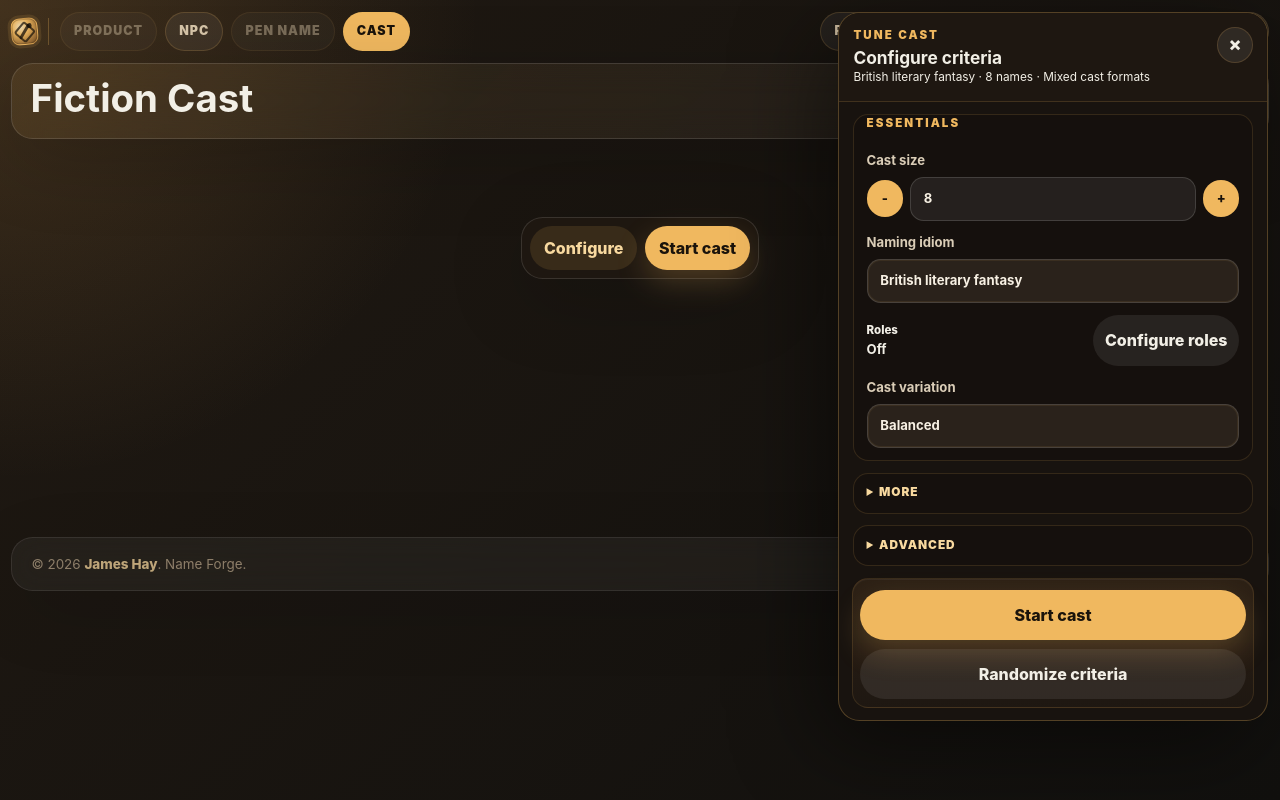
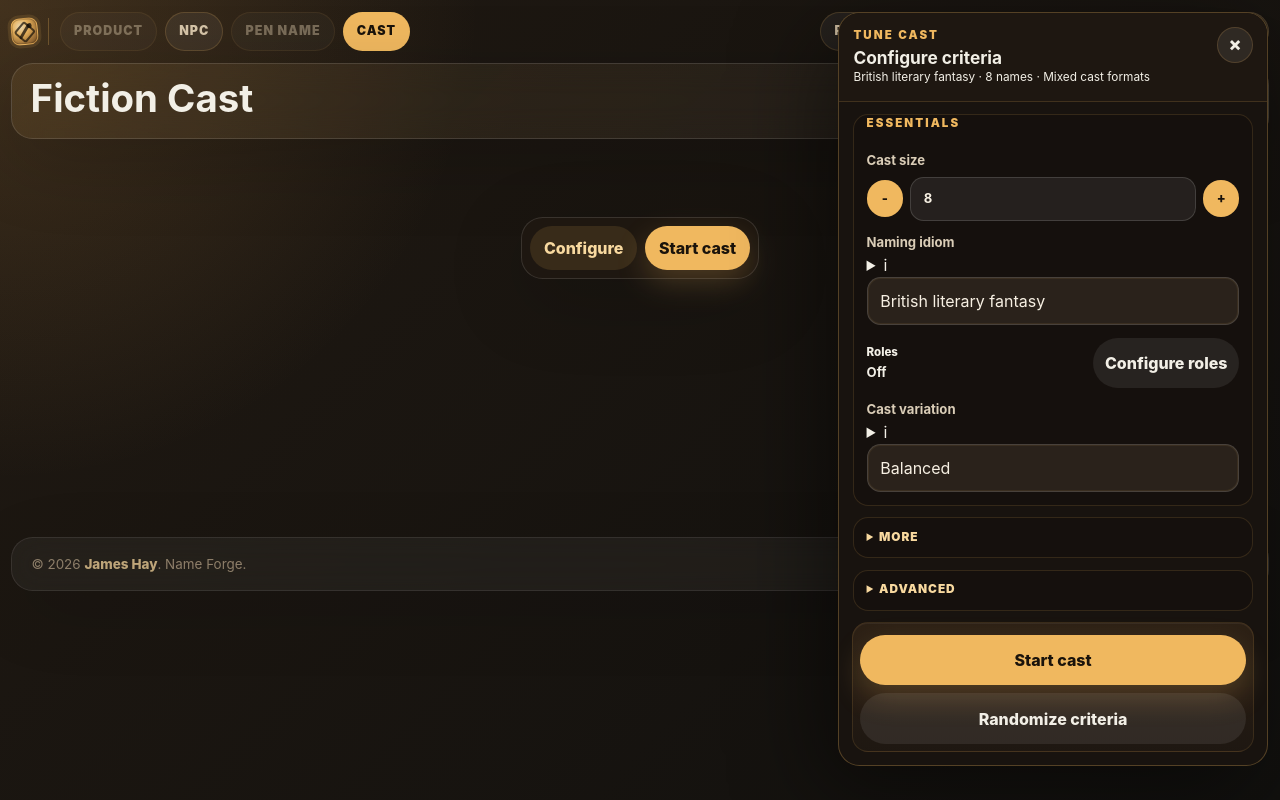
Before and after one commit to jaahay/name-forge, a React (Vite) app: page / in a window 1280 px wide. Both pictures are taken after a click on the button "Configure". Built offline with nearby package versions, Linux system fonts and the light colour scheme.

Commit message:
Add selective Configure contextual help

```diff
--- a/src/ui/ConfigureCriteria.tsx
+++ b/src/ui/ConfigureCriteria.tsx
@@ -8,6 +8,7 @@ import {
 import type { FictionCastSettings } from '../fictionCast/types';
 import { castVariationOptions, type FictionCastVariation } from '../fictionCast/variation';
 import type { StylePackSummary } from '../engine/types';
+import { ContextualHelp } from './ContextualHelp';
 import { fictionCastRolesSummary } from './FictionCastRolesConfiguration';
 import type { NamingModeConfig } from './modes';
 import { advancedScoreControls, primaryScoreControls, type ControlKey } from './presentation';
@@ -99,12 +100,17 @@ export function ConfigureCriteria({
               <button type="button" className="stepper-button" onClick={() => updateCastSize(castSize + 1)} aria-label="Increase cast size">+</button>
             </div>
           </label>
-          <label>
-            <span>Naming idiom</span>
-            <select value={settings.stylePackId} onChange={(event) => onUpdateSetting('stylePackId', event.target.value)}>
+          <div className="configure-field">
+            <div className="control-label-row">
+              <label htmlFor="fiction-cast-naming-idiom">Naming idiom</label>
+              <ContextualHelp id="naming-idiom-help" label="Naming idiom">
+                <p>A creative naming source for characteristic tendencies. It works alongside your other settings; there is no separate idiom adherence or strength control.</p>
+              </ContextualHelp>
+            </div>
+            <select id="fiction-cast-naming-idiom" value={settings.stylePackId} onChange={(event) => onUpdateSetting('stylePackId', event.target.value)}>
               {stylePacks.map((pack) => <option key={pack.id} value={pack.id}>{pack.label}</option>)}
             </select>
-          </label>
+          </div>
           <div className="configure-role-entry">
             <div className="configure-role-summary">
               <span>Roles</span>
@@ -120,12 +126,17 @@ export function ConfigureCriteria({
               Configure roles
             </button>
           </div>
-          <label>
-            <span>Cast variation</span>
-            <select value={settings.castVariation ?? 'balanced'} onChange={(event) => onUpdateSetting('castVariation', event.target.value as FictionCastVariation)}>
+          <div className="configure-field">
+            <div className="control-label-row">
+              <label htmlFor="fiction-cast-variation">Cast variation</label>
+              <ContextualHelp id="cast-variation-help" label="Cast variation">
+                <p>Controls how widely cast members vary around the Familiar baseline. It does not replace or rewrite Familiar.</p>
+              </ContextualHelp>
+            </div>
+            <select id="fiction-cast-variation" value={settings.castVariation ?? 'balanced'} onChange={(event) => onUpdateSetting('castVariation', event.target.value as FictionCastVariation)}>
               {castVariationOptions.map((option) => <option key={option.value} value={option.value}>{option.label}</option>)}
             </select>
-          </label>
+          </div>
         </div>
       </section>
 
@@ -150,10 +161,15 @@ export function ConfigureCriteria({
           {advancedScoreControls.map((control) => (
             <ScoreControl key={control.key} control={control} value={semanticBaseline[control.key]} onChange={updateSemanticControl} />
           ))}
-          <label className="seed-control">
-            <span>Generation seed</span>
-            <input value={settings.seed} onChange={(event) => onUpdateSetting('seed', event.target.value)} onBlur={onCommitSettings} onKeyDown={commitSeedOnEnter} />
-          </label>
+          <div className="configure-field seed-control">
+            <div className="control-label-row">
+              <label htmlFor="fiction-cast-generation-seed">Generation seed</label>
+              <ContextualHelp id="generation-seed-help" label="Generation seed">
+                <p>The same resolved settings and seed reproduce the same result. Generate chooses a fresh seed; editing this field applies an explicit seed to an existing cast.</p>
+              </ContextualHelp>
+            </div>
+            <input id="fiction-cast-generation-seed" value={settings.seed} onChange={(event) => onUpdateSetting('seed', event.target.value)} onBlur={onCommitSettings} onKeyDown={commitSeedOnEnter} />
+          </div>
         </div>
       </details>
 
```
